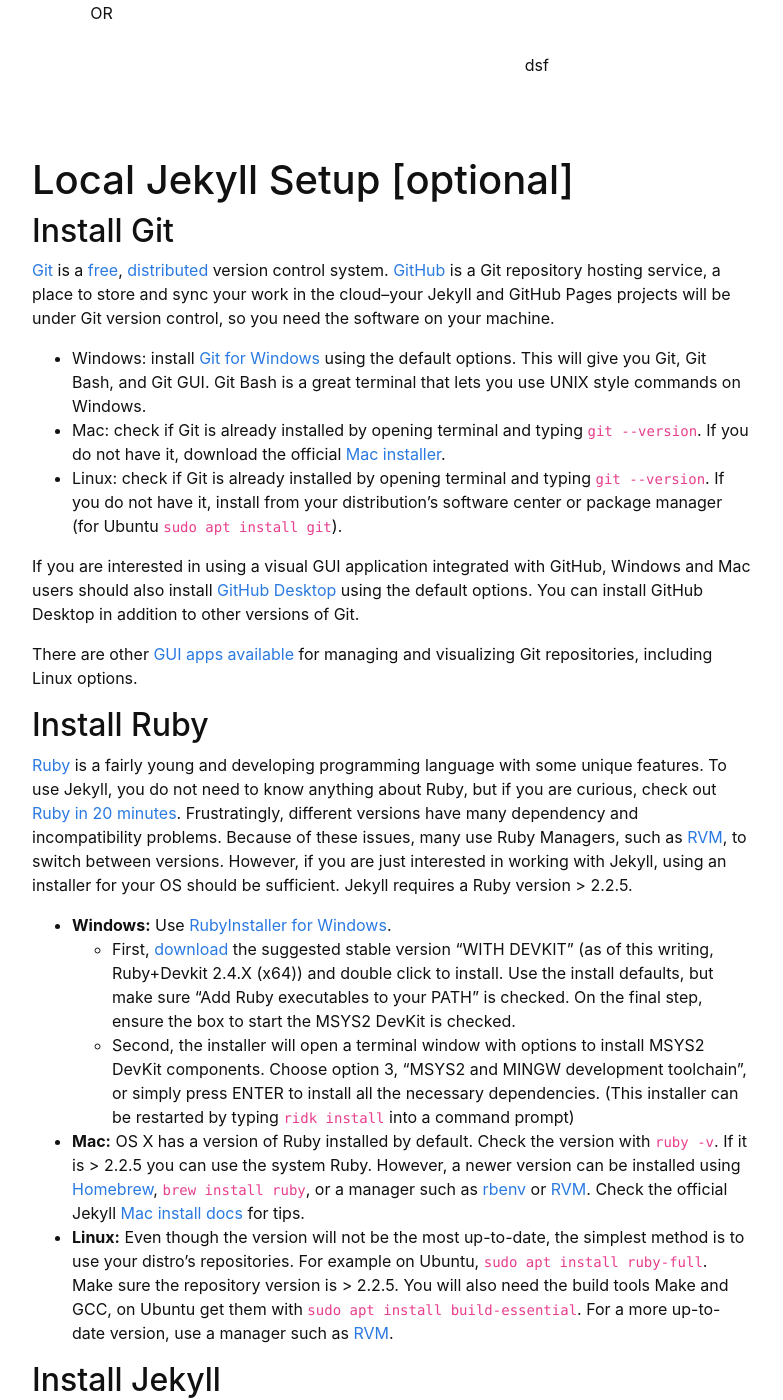
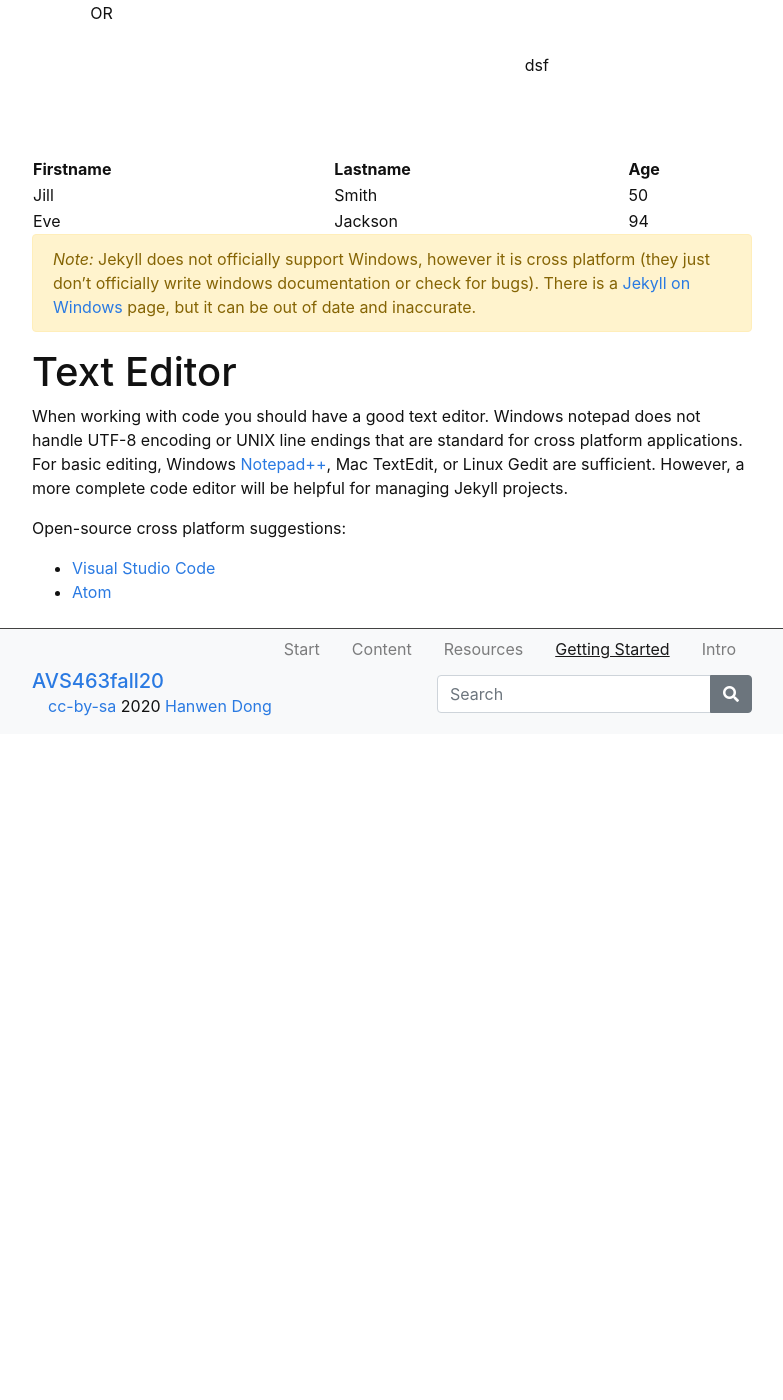
Before and after one commit to hanwendong1/AVS463-f20, a Jekyll site: the page built from content/Getting-Started.md, in a window 1280 px wide and 1400 px high, scrolled down 789 px. Shown: the whole window, without its empty margins (248-1031 px from the left). Built offline with Jekyll 4.4.1, drawn with Linux system fonts in a browser that asks for light colours; after the commit the page ends 1523 px from its top, so only the background shows below that; some of the changed text lies outside the part shown.

Commit message:
Update Getting-Started.md

```diff
--- a/content/Getting-Started.md
+++ b/content/Getting-Started.md
@@ -39,43 +39,24 @@ Boolean logic used Boolean operators (such as `AND`, `OR`, `NOT`) to narrow, exp
 |                  	|             	|         	|
 |                  	|             	|         	|
 
-# Local Jekyll Setup [optional]
+<table style="width:100%">
+  <tr>
+    <th>Firstname</th>
+    <th>Lastname</th>
+    <th>Age</th>
+  </tr>
+  <tr>
+    <td>Jill</td>
+    <td>Smith</td>
+    <td>50</td>
+  </tr>
+  <tr>
+    <td>Eve</td>
+    <td>Jackson</td>
+    <td>94</td>
+  </tr>
+</table>
 
-## Install Git
-
-[Git](https://git-scm.com/) is a [free](https://www.gnu.org/philosophy/free-sw.en.html), [distributed](https://en.wikipedia.org/wiki/Distributed_version_control) version control system. [GitHub](https://github.com/) is a Git repository hosting service, a place to store and sync your work in the cloud--your Jekyll and GitHub Pages projects will be under Git version control, so you need the software on your machine.
-
-- Windows: install [Git for Windows](https://git-for-windows.github.io/) using the default options. This will give you Git, Git Bash, and Git GUI. Git Bash is a great terminal that lets you use UNIX style commands on Windows.
-- Mac: check if Git is already installed by opening terminal and typing `git --version`. If you do not have it, download the official [Mac installer](https://git-scm.com/downloads).
-- Linux: check if Git is already installed by opening terminal and typing `git --version`. If you do not have it, install from your distribution's software center or package manager (for Ubuntu `sudo apt install git`).
-
-If you are interested in using a visual GUI application integrated with GitHub, Windows and Mac users should also install [GitHub Desktop](https://desktop.github.com/) using the default options.
-You can install GitHub Desktop in addition to other versions of Git.
-
-There are other [GUI apps available](https://git-scm.com/downloads/guis) for managing and visualizing Git repositories, including Linux options.
-
-## Install Ruby
-
-[Ruby](https://www.ruby-lang.org/en/) is a fairly young and developing programming language with some unique features.
-To use Jekyll, you do not need to know anything about Ruby, but if you are curious, check out [Ruby in 20 minutes](https://www.ruby-lang.org/en/documentation/quickstart/).
-Frustratingly, different versions have many dependency and incompatibility problems.
-Because of these issues, many use Ruby Managers, such as [RVM](http://rvm.io/), to switch between versions.
-However, if you are just interested in working with Jekyll, using an installer for your OS should be sufficient.
-Jekyll requires a Ruby version > 2.2.5.
-
-- **Windows:** Use [RubyInstaller for Windows](https://rubyinstaller.org/).
-    - First, [download](https://rubyinstaller.org/downloads/) the suggested stable version "WITH DEVKIT" (as of this writing, Ruby+Devkit 2.4.X (x64)) and double click to install. Use the install defaults, but make sure "Add Ruby executables to your PATH" is checked. On the final step, ensure the box to start the MSYS2 DevKit is checked.
-    - Second, the installer will open a terminal window with options to install MSYS2 DevKit components. Choose option 3, "MSYS2 and MINGW development toolchain", or simply press ENTER to install all the necessary dependencies. (This installer can be restarted by typing `ridk install` into a command prompt)
-- **Mac:** OS X has a version of Ruby installed by default. Check the version with `ruby -v`. If it is > 2.2.5 you can use the system Ruby. However, a newer version can be installed using [Homebrew](https://brew.sh/), `brew install ruby`, or a manager such as [rbenv](https://github.com/rbenv/rbenv) or [RVM](http://rvm.io/). Check the official Jekyll [Mac install docs](https://jekyllrb.com/docs/installation/#macOS) for tips.
-- **Linux:** Even though the version will not be the most up-to-date, the simplest method is to use your distro's repositories. For example on Ubuntu, `sudo apt install ruby-full`. Make sure the repository version is > 2.2.5. You will also need the build tools Make and GCC, on Ubuntu get them with `sudo apt install build-essential`. For a more up-to-date version, use a manager such as [RVM](http://rvm.io/).
-
-## Install Jekyll
-
-Jekyll is a Gem, a software package installed via Ruby's management system called RubyGems (similar to Python's Pip).
-Open a terminal and type:
-`gem install jekyll bundler`
-
-This will take a minute as Gem installs all the dependencies and builds extensions.
 
 {% capture alert %}*Note:* Jekyll does not officially support Windows, however it is cross platform (they just don’t officially write windows documentation or check for bugs).
 There is a [Jekyll on Windows](https://jekyllrb.com/docs/windows/#installation) page, but it can be out of date and inaccurate.{% endcapture %}
```
